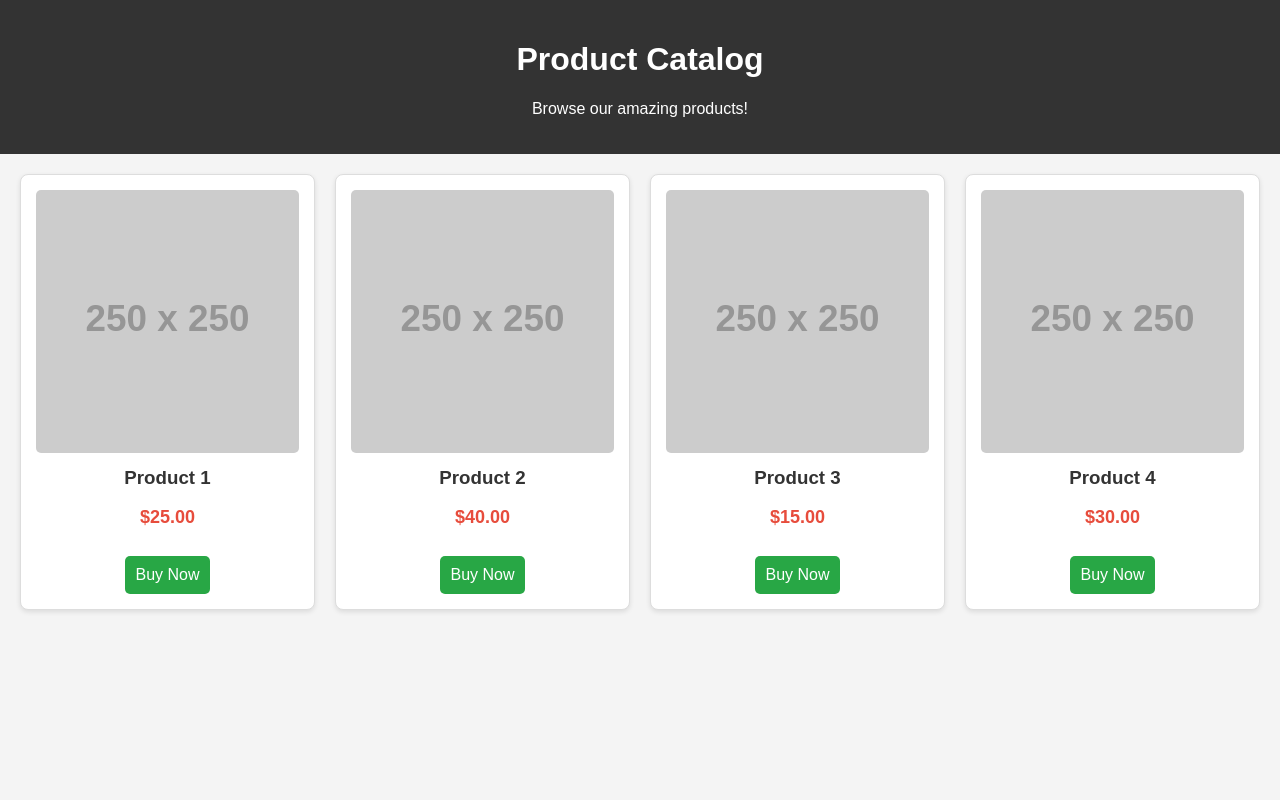
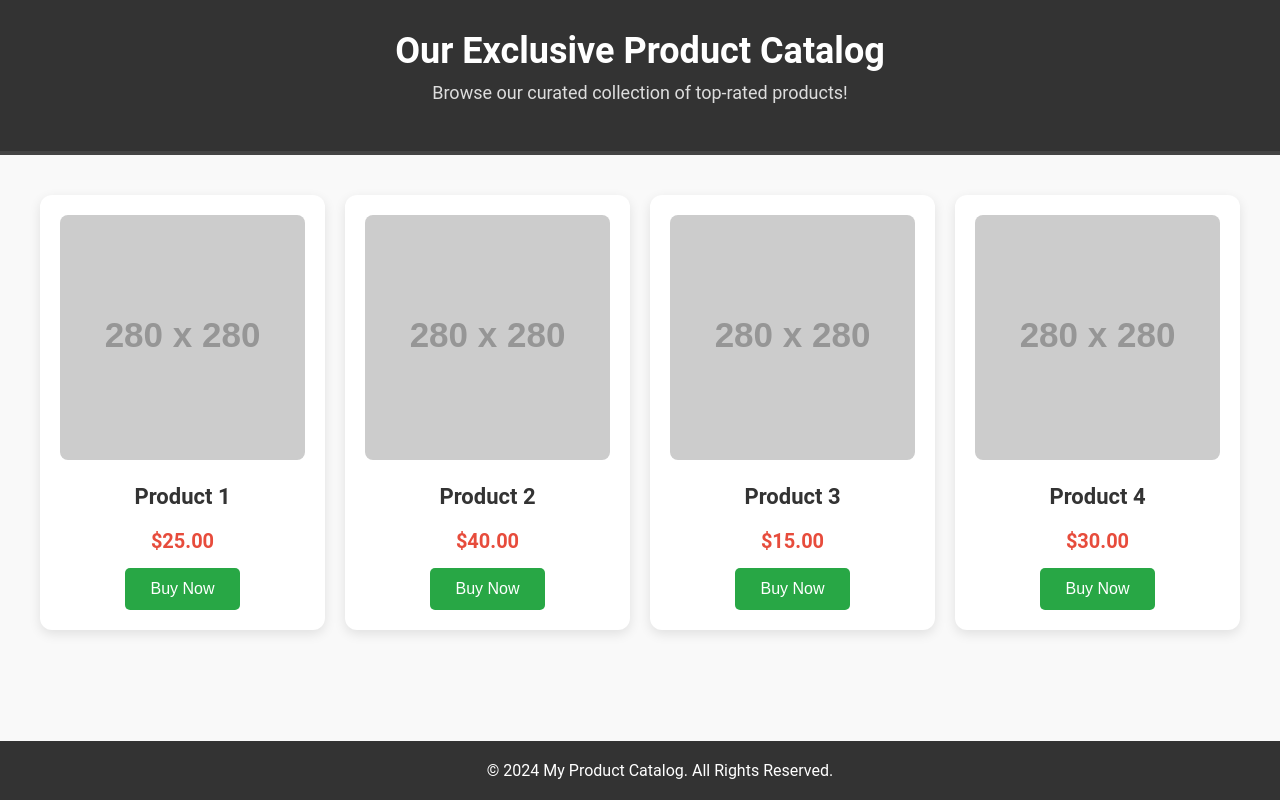
Before and after one commit to pavitrasapaliga/phs-handicrafts, a plain HTML site: page index.html in a window 1280 px wide. Drawn offline with Linux system fonts and the light colour scheme; placeholder pictures from the web are drawn by us.

Commit message:
Update index.html

```diff
--- a/index.html
+++ b/index.html
@@ -5,72 +5,129 @@
     <meta name="viewport" content="width=device-width, initial-scale=1.0">
     <title>Product Catalog</title>
     <style>
+        /* Global Styles */
         body {
-            font-family: Arial, sans-serif;
+            font-family: 'Roboto', sans-serif;
+            background-color: #f9f9f9;
             margin: 0;
             padding: 0;
-            background-color: #f4f4f4;
+            box-sizing: border-box;
         }
+
         header {
             background-color: #333;
             color: white;
-            padding: 20px;
+            padding: 30px 20px;
             text-align: center;
+            border-bottom: 4px solid #444;
         }
+
+        header h1 {
+            font-size: 36px;
+            margin: 0;
+        }
+
+        header p {
+            font-size: 18px;
+            margin-top: 10px;
+            color: #ddd;
+        }
+
+        /* Product Container */
         .product-container {
             display: grid;
-            grid-template-columns: repeat(auto-fill, minmax(250px, 1fr));
+            grid-template-columns: repeat(auto-fill, minmax(280px, 1fr));
             gap: 20px;
+            padding: 40px;
+            max-width: 1200px;
+            margin: 0 auto;
+        }
+
+        /* Product Card */
+        .product {
+            background-color: #fff;
+            border-radius: 12px;
+            overflow: hidden;
+            box-shadow: 0 4px 12px rgba(0, 0, 0, 0.1);
+            transition: transform 0.3s ease, box-shadow 0.3s ease;
+            text-align: center;
             padding: 20px;
+            position: relative;
         }
-        .product {
-            background-color: white;
-            border: 1px solid #ddd;
-            border-radius: 8px;
-            padding: 15px;
-            box-shadow: 0 2px 5px rgba(0, 0, 0, 0.1);
-            text-align: center;
-        }
+
         .product img {
             width: 100%;
             height: auto;
-            border-radius: 5px;
+            border-radius: 8px;
+            transition: transform 0.3s ease;
         }
+
         .product h3 {
-            margin: 10px 0;
+            font-size: 22px;
             color: #333;
+            margin: 20px 0 10px;
         }
+
         .price {
-            font-size: 18px;
+            font-size: 20px;
+            font-weight: bold;
             color: #e74c3c;
-            font-weight: bold;
+            margin-bottom: 15px;
         }
+
         .product button {
             background-color: #28a745;
             color: white;
             border: none;
-            padding: 10px;
+            padding: 12px 25px;
             border-radius: 5px;
+            font-size: 16px;
             cursor: pointer;
-            margin-top: 10px;
-            font-size: 16px;
+            transition: background-color 0.3s ease;
         }
+
         .product button:hover {
             background-color: #218838;
+        }
+
+        /* Hover Effects */
+        .product:hover {
+            transform: translateY(-10px);
+            box-shadow: 0 8px 24px rgba(0, 0, 0, 0.15);
+        }
+
+        .product img:hover {
+            transform: scale(1.05);
+        }
+
+        /* Footer */
+        footer {
+            background-color: #333;
+            color: white;
+            text-align: center;
+            padding: 20px;
+            position: fixed;
+            width: 100%;
+            bottom: 0;
+        }
+
+        footer p {
+            font-size: 16px;
+            margin: 0;
         }
     </style>
 </head>
 <body>
 
 <header>
-    <h1>Product Catalog</h1>
-    <p>Browse our amazing products!</p>
+    <h1>Our Exclusive Product Catalog</h1>
+    <p>Browse our curated collection of top-rated products!</p>
 </header>
 
 <div class="product-container">
     <!-- Product 1 -->
     <div class="product">
-        <img src="https://via.placeholder.com/250" alt="Product 1">
+        <img src="https://via.placeholder.com/280" alt="Product 1">
         <h3>Product 1</h3>
         <p class="price">$25.00</p>
         <button>Buy Now</button>
@@ -78,7 +135,7 @@
 
     <!-- Product 2 -->
     <div class="product">
-        <img src="https://via.placeholder.com/250" alt="Product 2">
+        <img src="https://via.placeholder.com/280" alt="Product 2">
         <h3>Product 2</h3>
         <p class="price">$40.00</p>
         <button>Buy Now</button>
@@ -86,7 +143,7 @@
 
     <!-- Product 3 -->
     <div class="product">
-        <img src="https://via.placeholder.com/250" alt="Product 3">
+        <img src="https://via.placeholder.com/280" alt="Product 3">
         <h3>Product 3</h3>
         <p class="price">$15.00</p>
         <button>Buy Now</button>
@@ -94,14 +151,16 @@
 
     <!-- Product 4 -->
     <div class="product">
-        <img src="https://via.placeholder.com/250" alt="Product 4">
+        <img src="https://via.placeholder.com/280" alt="Product 4">
         <h3>Product 4</h3>
         <p class="price">$30.00</p>
         <button>Buy Now</button>
     </div>
+</div>
 
-    <!-- Add more products as needed -->
-</div>
+<footer>
+    <p>&copy; 2024 My Product Catalog. All Rights Reserved.</p>
+</footer>
 
 </body>
 </html>
```
